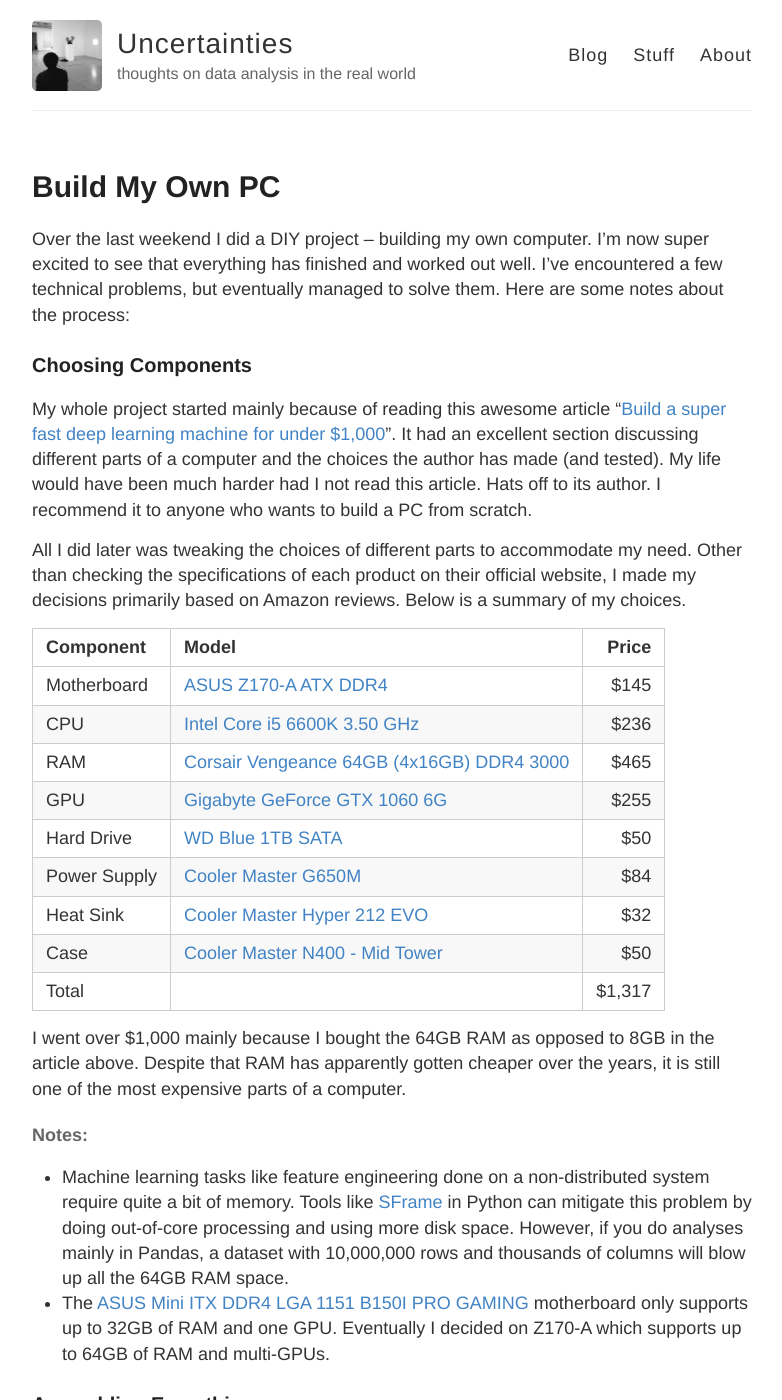
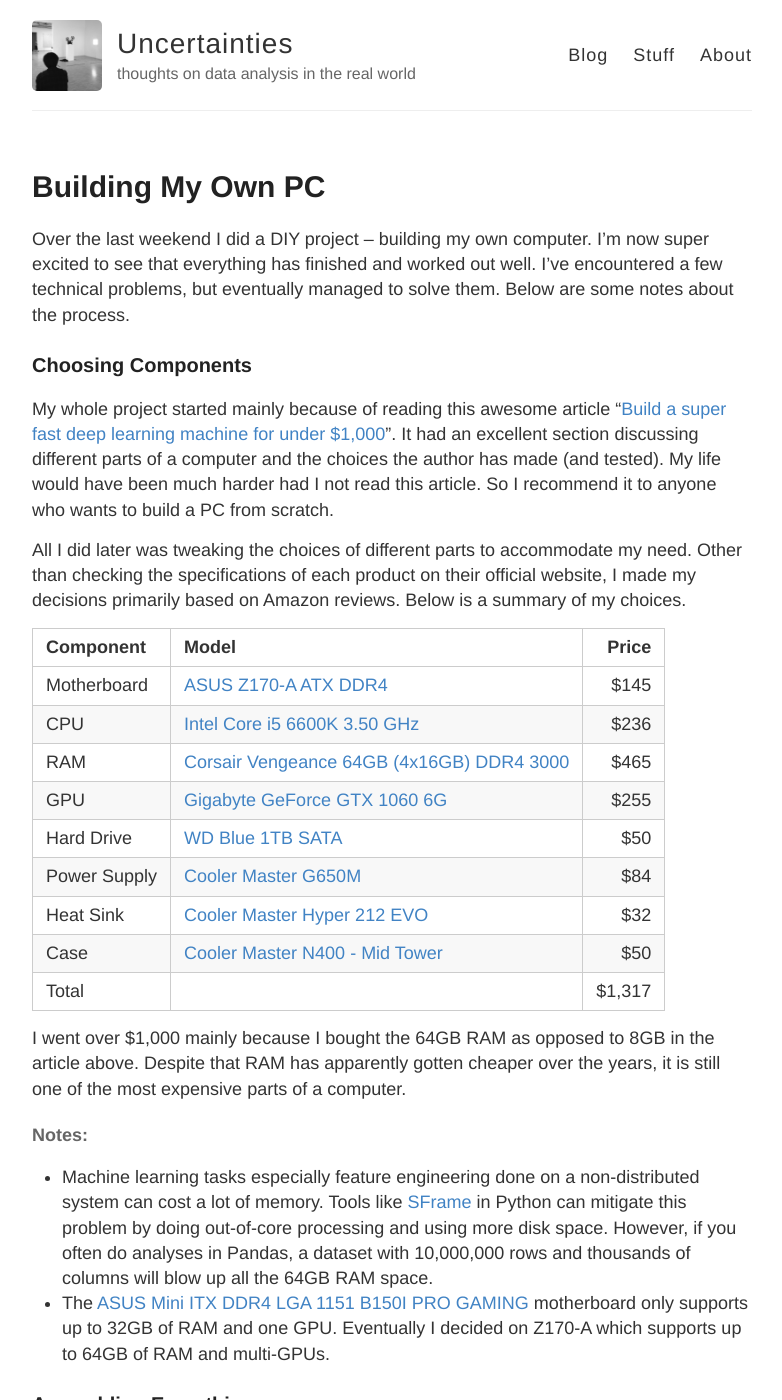
Before and after one commit to XiaoxiaoWang87/xiaoxiaowang87.github.io, a Jekyll site: the page built from _posts/2017-03-01-build_a_pc.md, in a window 1280 px wide and 1400 px high. Shown: the whole window, without its empty margins (248-1030 px from the left). Built offline with Jekyll 4.4.1, drawn with Linux system fonts in a browser that asks for light colours; comment, search, counter and statistics services are not loaded.

Commit message:
small fixes

```diff
--- a/_posts/2017-03-01-build_a_pc.md
+++ b/_posts/2017-03-01-build_a_pc.md
@@ -1,14 +1,14 @@
 ---
 layout: post
-title: Build My Own PC
+title: Building My Own PC
 comments: true
 ---
 
-Over the last weekend I did a DIY project -- building my own computer. I'm now super excited to see that everything has finished and worked out well. I've encountered a few technical problems, but eventually managed to solve them. Here are some notes about the process:
+Over the last weekend I did a DIY project -- building my own computer. I'm now super excited to see that everything has finished and worked out well. I've encountered a few technical problems, but eventually managed to solve them. Below are some notes about the process.
 
 ### Choosing Components
 
-My whole project started mainly because of reading this awesome article "[Build a super fast deep learning machine for under $1,000](https://www.oreilly.com/learning/build-a-super-fast-deep-learning-machine-for-under-1000)". It had an excellent section discussing different parts of a computer and the choices the author has made (and tested). My life would have been much harder had I not read this article. Hats off to its author. I recommend it to anyone who wants to build a PC from scratch.
+My whole project started mainly because of reading this awesome article "[Build a super fast deep learning machine for under $1,000](https://www.oreilly.com/learning/build-a-super-fast-deep-learning-machine-for-under-1000)". It had an excellent section discussing different parts of a computer and the choices the author has made (and tested). My life would have been much harder had I not read this article. So I recommend it to anyone who wants to build a PC from scratch.
 
 All I did later was tweaking the choices of different parts to accommodate my need. Other than checking the specifications of each product on their official website, I made my decisions primarily based on Amazon reviews. Below is a summary of my choices.
 
@@ -28,7 +28,7 @@ I went over $1,000 mainly because I bought the 64GB RAM as opposed to 8GB in the
 
 
 #### Notes:
-  * Machine learning tasks like feature engineering done on a non-distributed system require quite a bit of memory. Tools like [SFrame](https://github.com/turi-code/SFrame) in Python can mitigate this problem by doing out-of-core processing and using more disk space. However, if you do analyses mainly in Pandas, a dataset with 10,000,000 rows and thousands of columns will blow up all the 64GB RAM space.
+  * Machine learning tasks especially feature engineering done on a non-distributed system can cost a lot of memory. Tools like [SFrame](https://github.com/turi-code/SFrame) in Python can mitigate this problem by doing out-of-core processing and using more disk space. However, if you often do analyses in Pandas, a dataset with 10,000,000 rows and thousands of columns will blow up all the 64GB RAM space.
   * The [ASUS Mini ITX DDR4 LGA 1151 B150I PRO GAMING](https://www.asus.com/us/Motherboards/B150I-PRO-GAMING-WIFI-AURA/) motherboard only supports up to 32GB of RAM and one GPU. Eventually I decided on Z170-A which supports up to 64GB of RAM and multi-GPUs.
 
 
```
